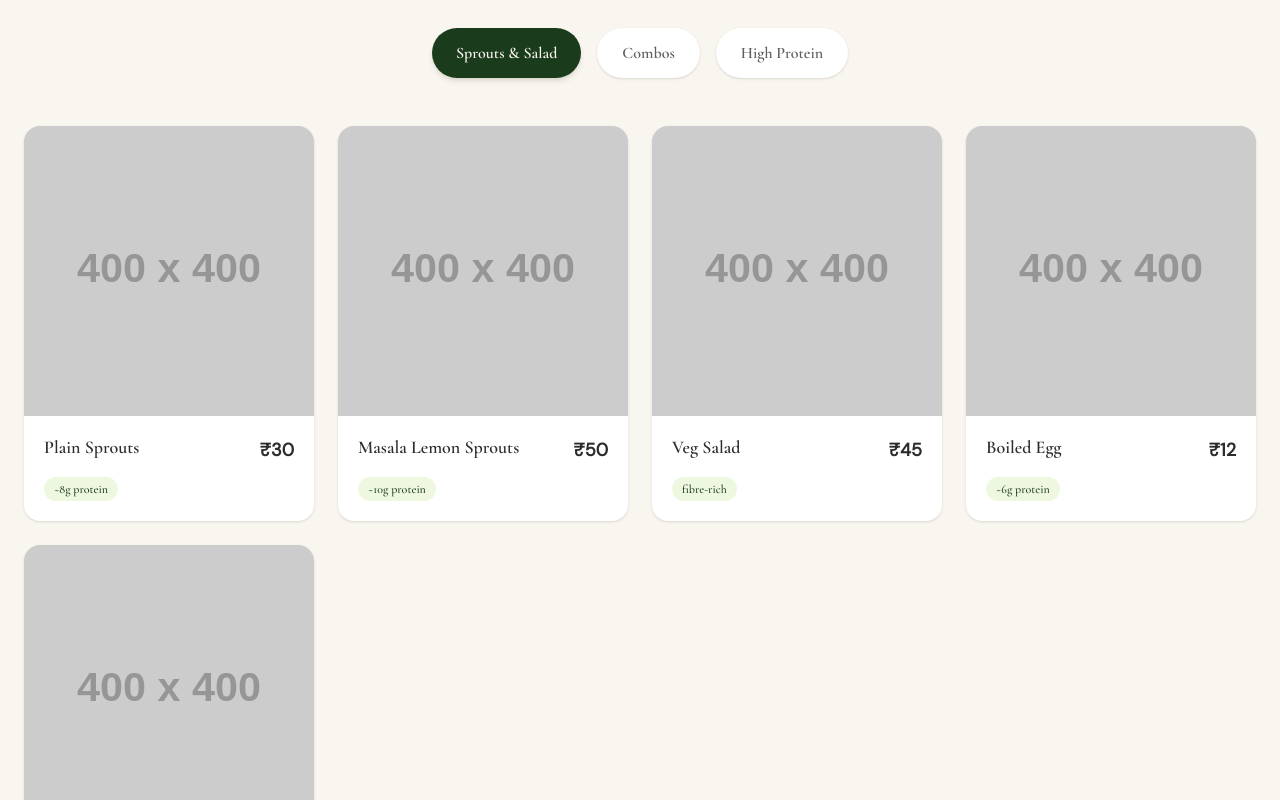
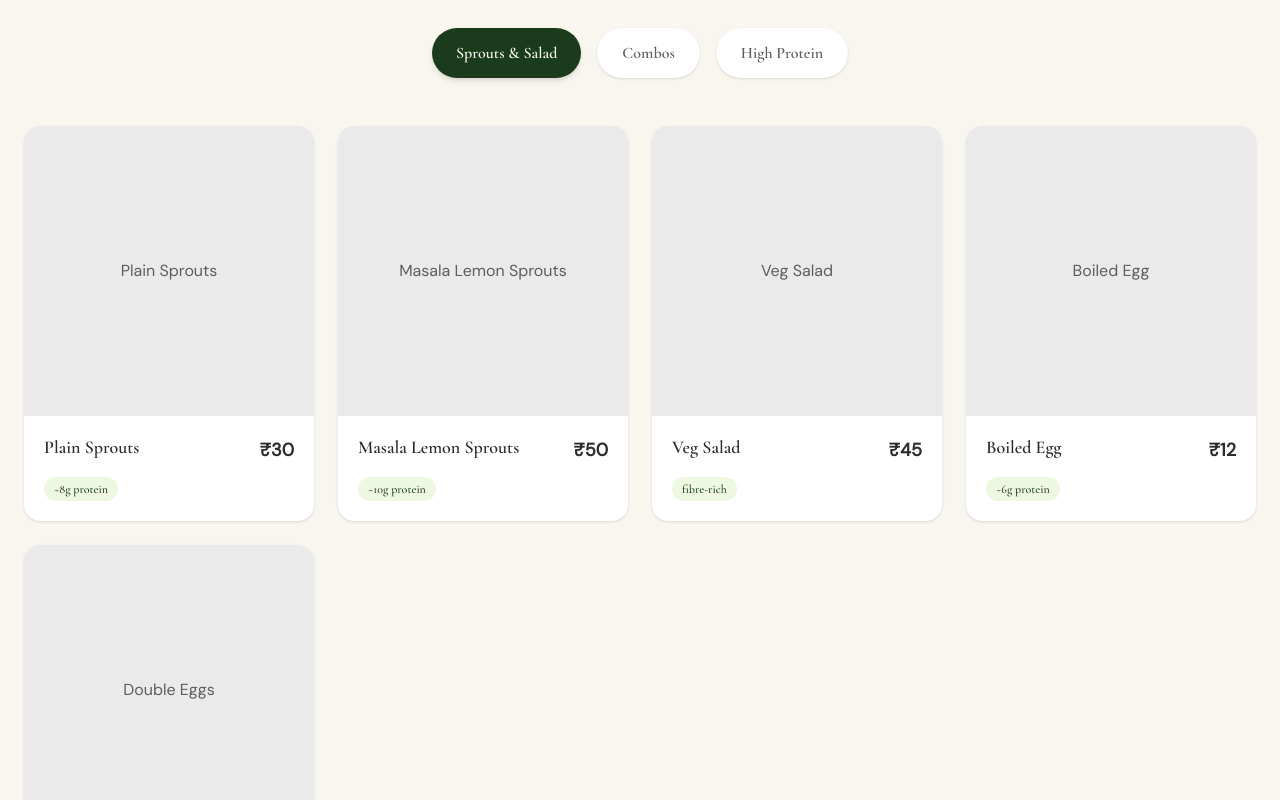
Before and after one commit to Alchemetryx-Consulting/sproutifyyy, a Next.js app: page / in a window 1280 px wide. Shown: the part 1040-1840 px from the top of the page. Built offline with nearby package versions, Linux system fonts and the light colour scheme.

Commit message:
fix: Restore Hero banner visibility trigger and upgrade Menu placeholders to raw DOM nodes enforcing 16px font-sans

```diff
--- a/components/Hero.tsx
+++ b/components/Hero.tsx
@@ -87,6 +87,7 @@ export default function Hero() {
                 <motion.div
                     className="relative w-full aspect-[4/5] flex justify-center md:justify-end mt-8 md:mt-0"
                     initial="hidden"
+                    whileInView="visible"
                     viewport={{ once: true, amount: 0.15 }}
                     variants={bowlImageVariant}
                 >
--- a/components/Menu.tsx
+++ b/components/Menu.tsx
@@ -116,15 +116,10 @@ export default function Menu() {
                                 </div>
                             )}
 
-                            <div className="relative w-full aspect-square bg-[#EAEAEA]">
-                                <Image
-                                    src={`https://placehold.co/400x400/EAEAEA/5F5E5A/webp?text=${encodeURIComponent(item.title)}`}
-                                    alt={item.title}
-                                    fill
-                                    className="object-cover"
-                                    sizes="(max-width: 640px) 100vw, (max-width: 1024px) 50vw, (max-width: 1280px) 33vw, 25vw"
-                                    unoptimized
-                                />
+                            <div className="relative w-full aspect-square bg-[#EAEAEA] flex items-center justify-center p-4">
+                                <span className="font-sans text-[16px] text-[#5F5E5A] text-center font-medium">
+                                    {item.title}
+                                </span>
                             </div>
 
                             <div className="p-5 flex flex-col flex-grow">
```
